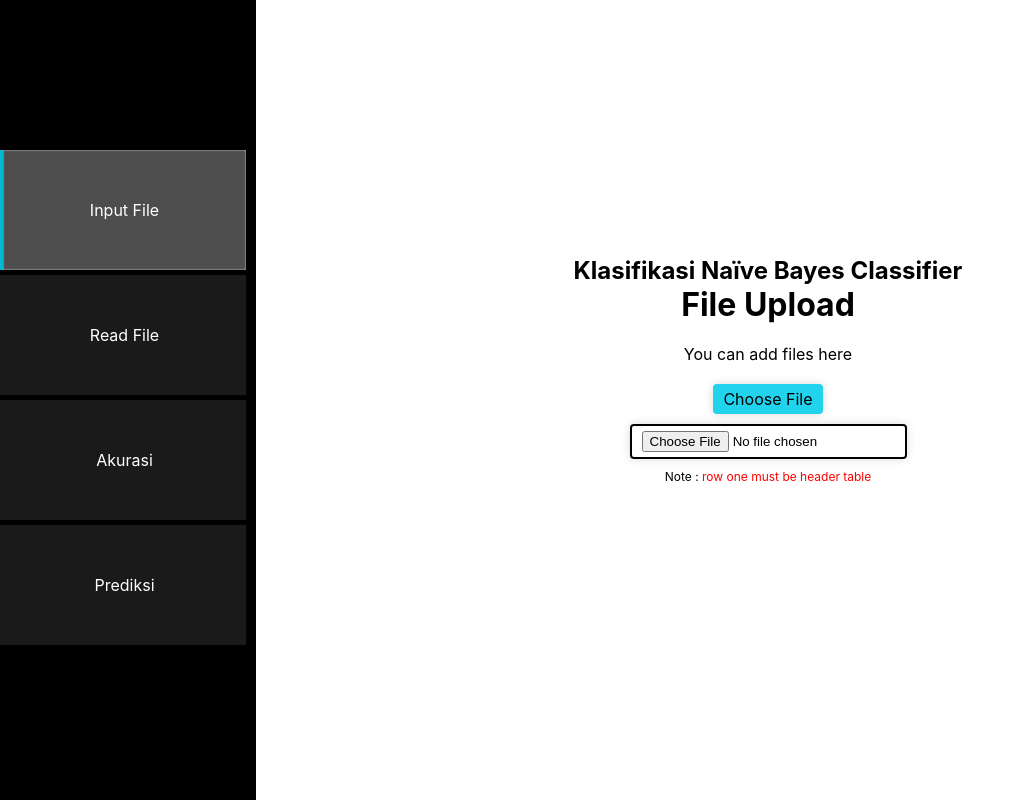
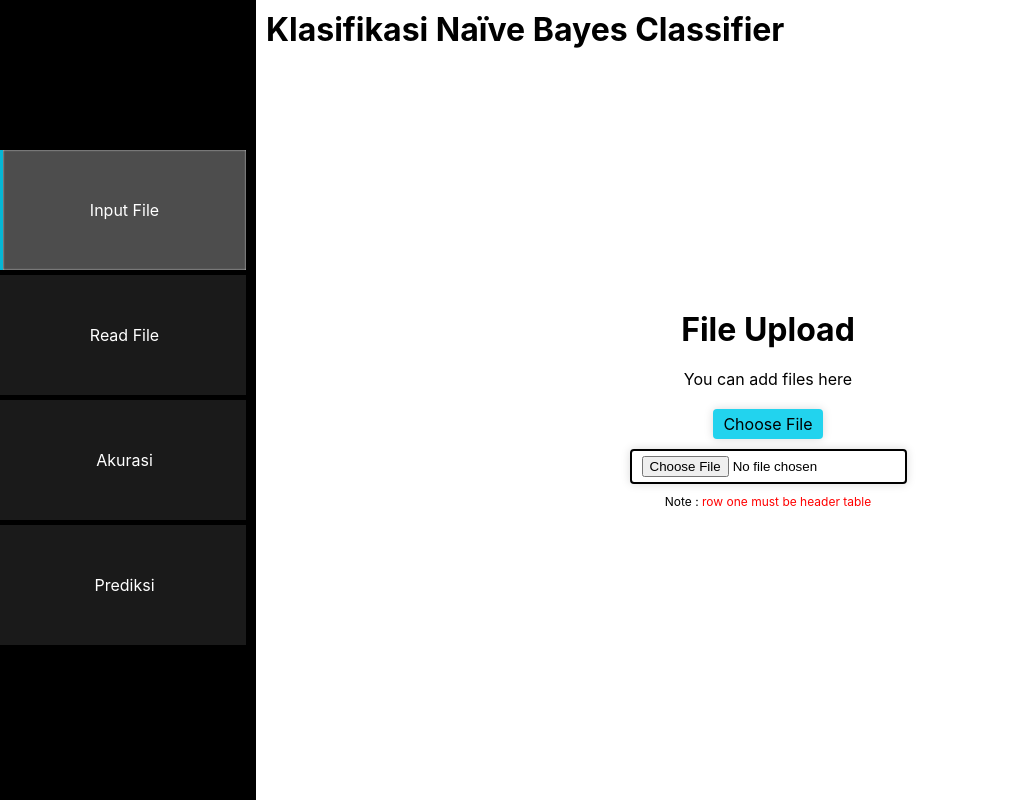
Before and after one commit to agvenmuharisrifqi/showDataML, a Django app: template templates/index.html in a window 1280 px wide. Shown: the whole page, without its empty margins (0-1025 px from the left). Run offline with Django 4.2, Linux system fonts and the light colour scheme; the template is opened without the code that fills it, so the values that code supplies are empty; some libraries are stand-ins or nearby versions.

Commit message:
perubahan kata2 di index.html v8

```diff
--- a/templates/index.html
+++ b/templates/index.html
@@ -23,9 +23,9 @@
         <div class="content">
             <!-- Start file upload -->
             <section class="section active">
+                <h1 style="font-size: 32px;">Klasifikasi Naïve Bayes Classifier </h1>
+                <div class="section-input-file">
 
-                <div class="section-input-file">
-                    <h1 style="">Klasifikasi Naïve Bayes Classifier </h1>
                     <h2 style="font-size: 32px; margin-bottom: 20px;">File Upload</h2>
                     <p style="margin-bottom: 20px;">You can add files here</p>
                     <form action="">
```
